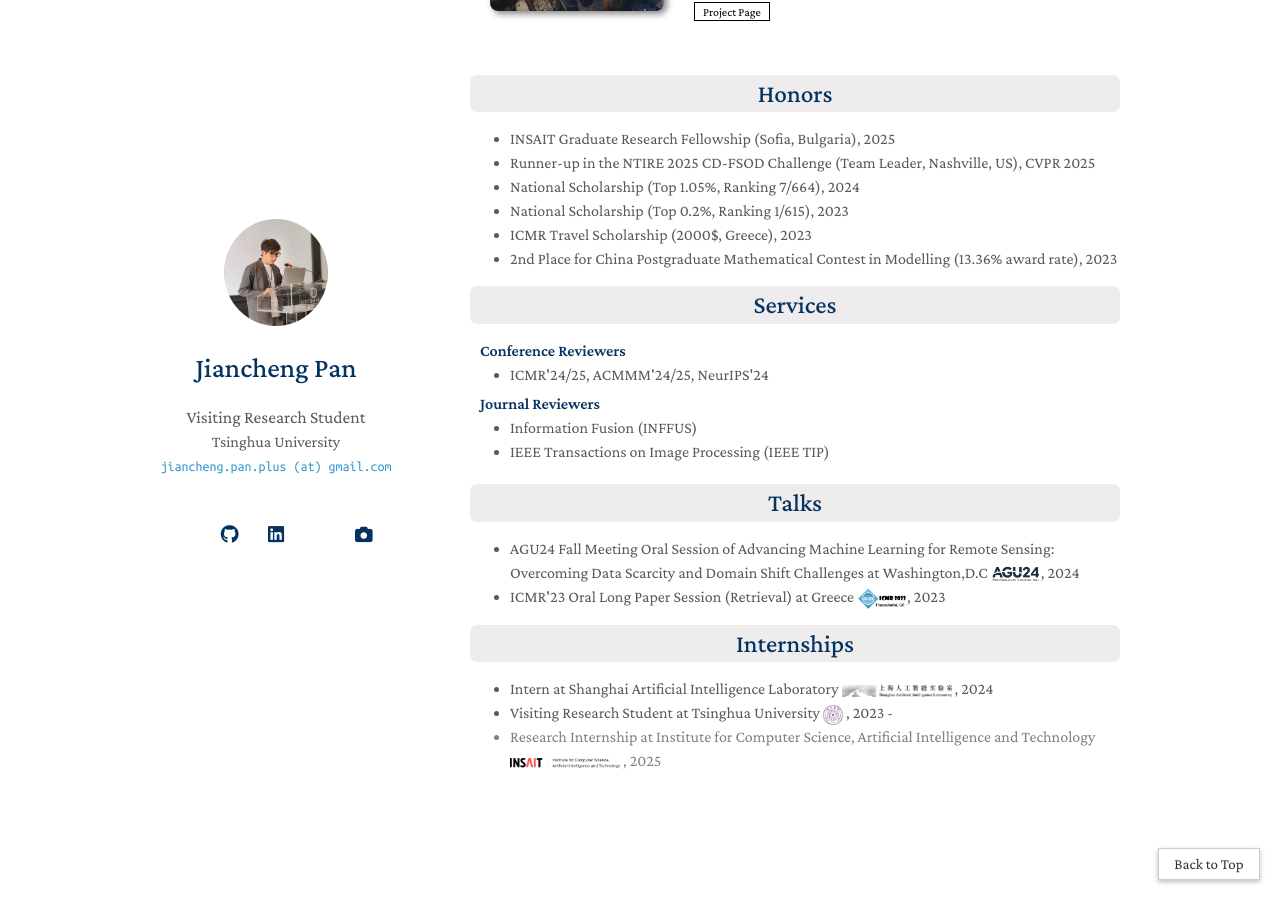
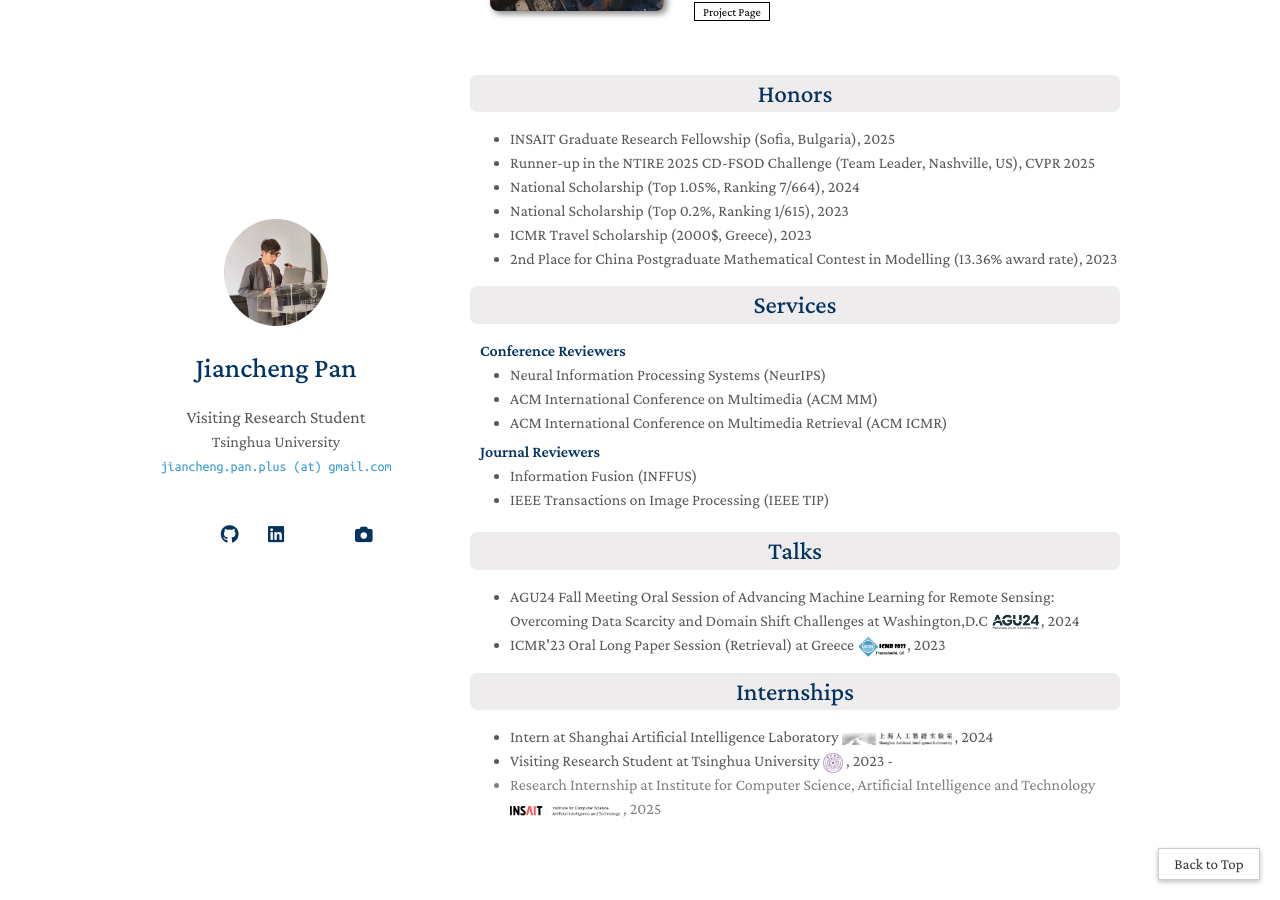
Before and after one commit to jaychempan/jaychempan.github.io, a Jekyll site: the page built from index.md, in a window 1280 px wide and 900 px high, scrolled down 2776 px. Built offline with Jekyll 4.4.1, drawn with Linux system fonts in a browser that asks for light colours; some web fonts are replaced; a style sheet for code colours, icons or effects is not loaded.

Commit message:
update index

```diff
--- a/_includes/services.md
+++ b/_includes/services.md
@@ -5,9 +5,10 @@
 <h4 style="margin:0 10px 0;">Conference Reviewers</h4>
 
 <ul style="margin:0 0 5px;">
-  <li><autocolor>ICMR'24/25, ACMMM'24/25, NeurIPS'24</autocolor></li>
-  <!-- <li><autocolor>ACM International Conference on Multimedia (ACMMM), 2024</autocolor></li> -->
-  <!-- <li><autocolor>ACM International Conference on Multimedia Retrieval (ICMR), 2023</autocolor></li> -->
+  <!-- <li><autocolor>ICMR'24/25, ACMMM'24/25, NeurIPS'24</autocolor></li> -->
+  <li><autocolor>Neural Information Processing Systems (NeurIPS)</autocolor></li>
+  <li><autocolor>ACM International Conference on Multimedia (ACM MM)</autocolor></li>
+  <li><autocolor>ACM International Conference on Multimedia Retrieval (ACM ICMR)</autocolor></li>
 </ul>
 
 <h4 style="margin:0 10px 0;">Journal Reviewers</h4>
```
